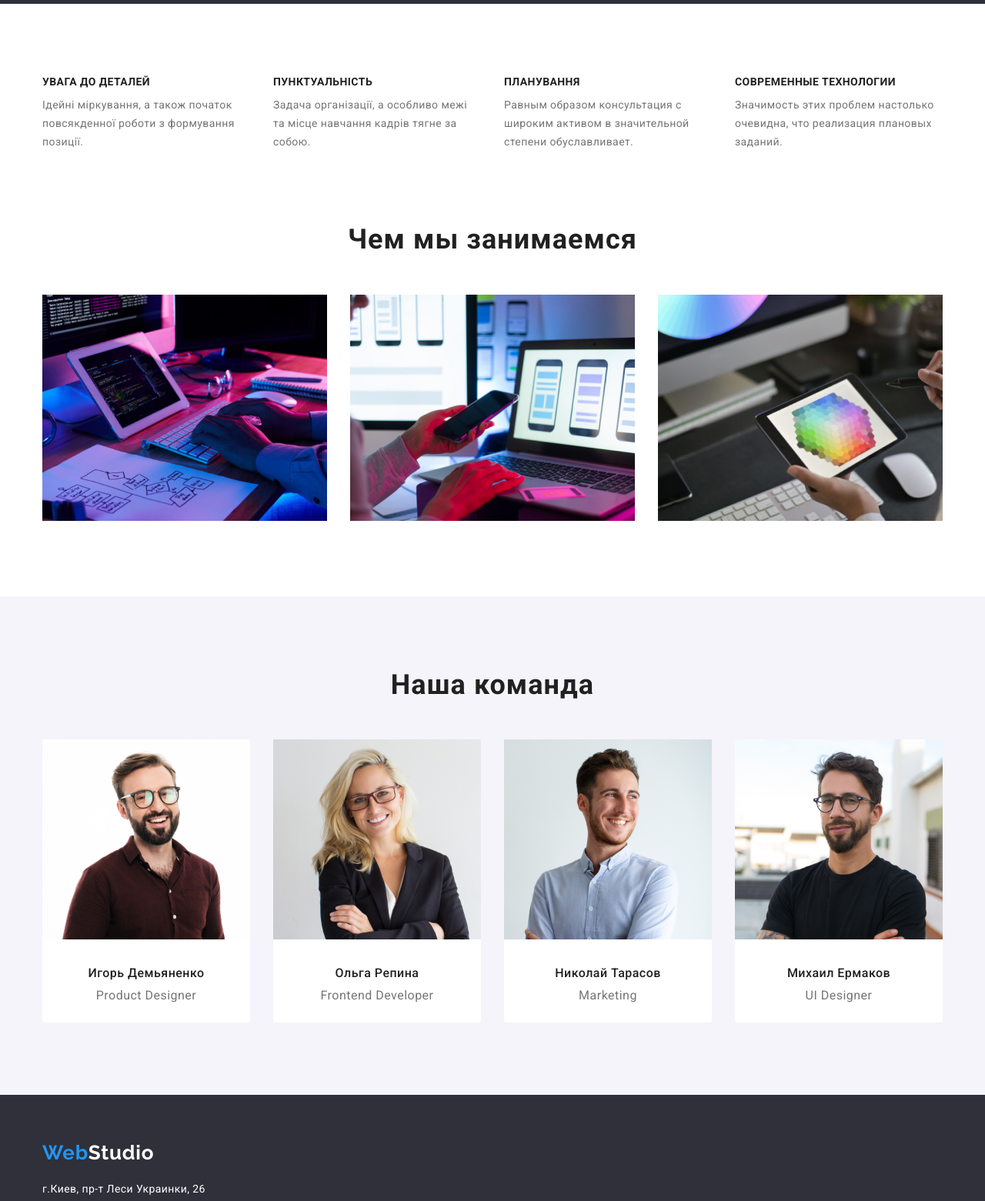
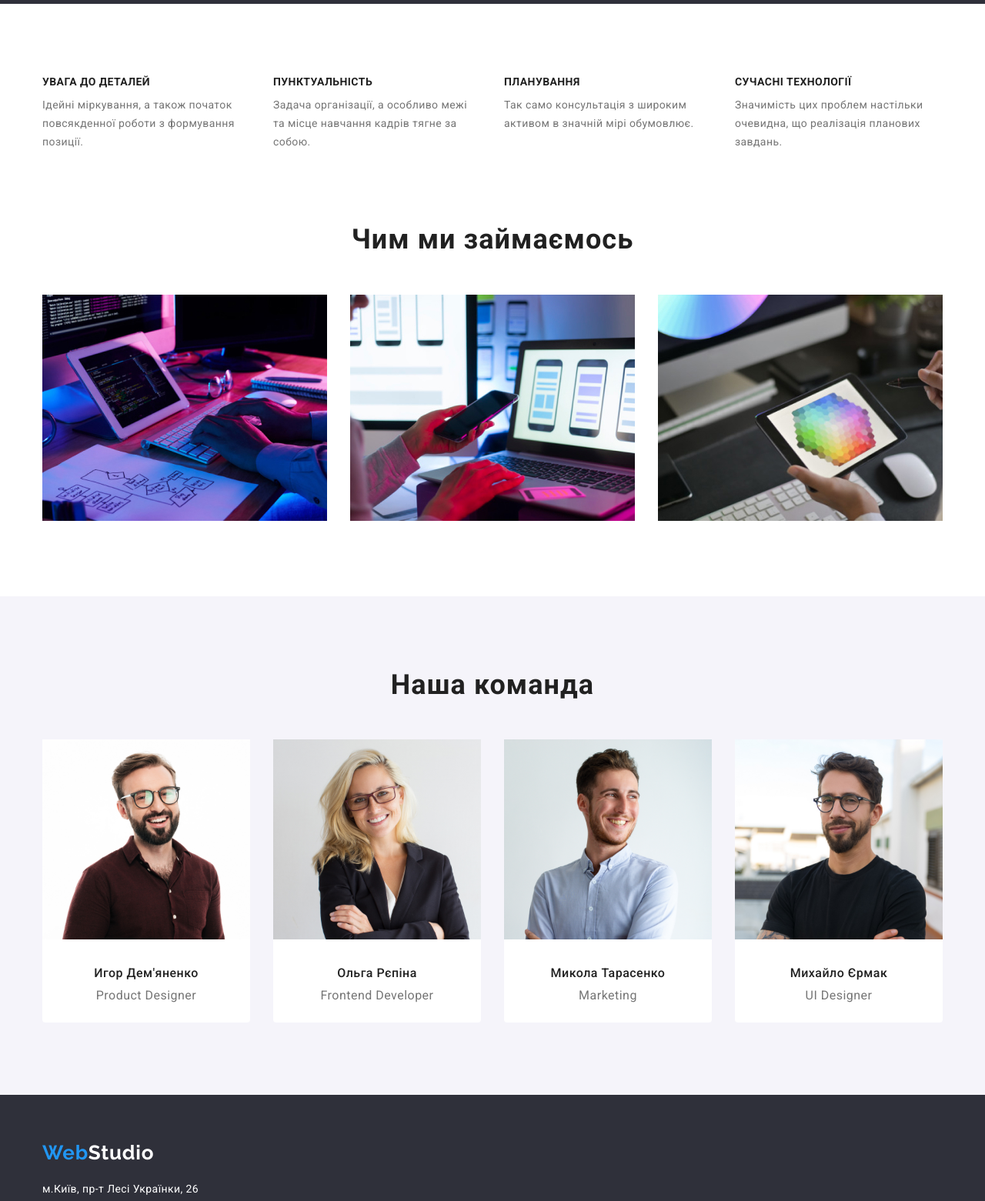
Before and after one commit to AlexCheverda/goit-markup-hw-03, a plain HTML site: page index.html in a window 1280 px wide. Shown: the part 680-2241 px from the top of the page at 77% size. Drawn offline with nearby package versions, Linux system fonts and the light colour scheme.

Commit message:
Update index.html

```diff
--- a/index.html
+++ b/index.html
@@ -81,13 +81,13 @@
             <li class="item">
               <h3 class="about-txt">Планування</h3>
               <p class="section-txt">
-                Равным образом консультация с широким активом в значительной степени обуславливает.
+                Так само консультація з широким активом в значній мірі обумовлює.
               </p>
             </li>
             <li class="item">
-              <h3 class="about-txt">Современные технологии</h3>
+              <h3 class="about-txt">Сучасні технології</h3>
               <p class="section-txt">
-                Значимость этих проблем настолько очевидна, что реализация плановых заданий.
+                Значимість цих проблем настільки очевидна, що реалізація планових завдань.
               </p>
             </li>
           </ul>
@@ -98,12 +98,12 @@
 
       <section class="work no-padding">
         <div class="container">
-          <h2 class="section-title">Чем мы занимаемся</h2>
+          <h2 class="section-title">Чим ми займаємось</h2>
           <ul class="work-list list">
             <li class="item">
               <img
                 src="./images/work-box/box-1.jpg"
-                alt="написание кода"
+                alt="написання коду"
                 width="370"
                 height="294"
               />
@@ -111,7 +111,7 @@
             <li class="item">
               <img
                 src="./images/work-box/box-2.jpg"
-                alt="создание макета"
+                alt="створення макету"
                 width="370"
                 height="294"
               />
@@ -119,7 +119,7 @@
             <li class="item">
               <img
                 src="./images/work-box/box-3.jpg"
-                alt="визуальное оформление"
+                alt="візуальне оформлення"
                 width="370"
                 height="294"
               />
@@ -138,44 +138,44 @@
               <img
                 class="team-img"
                 src="./images/team-img/img-1.jpg"
-                alt="фото Игорь Демьяненко"
+                alt="фото Игор Дем'яненко"
                 width="270"
                 height="260"
               />
-              <h3 class="member-title">Игорь Демьяненко</h3>
+              <h3 class="member-title">Игор Дем'яненко</h3>
               <p class="member-position">Product Designer</p>
             </li>
             <li class="team-card">
               <img
                 class="team-img"
                 src="./images/team-img/img-2.jpg"
-                alt="фото Ольга Репина"
+                alt="фото Ольга Рєпіна"
                 width="270"
                 height="260"
               />
-              <h3 class="member-title">Ольга Репина</h3>
+              <h3 class="member-title">Ольга Рєпіна</h3>
               <p class="member-position">Frontend Developer</p>
             </li>
             <li class="team-card">
               <img
                 class="team-img"
                 src="./images/team-img/img-3.jpg"
-                alt="фото Николай Тарасов"
+                alt="фото Микола Тарасенко"
                 width="270"
                 height="260"
               />
-              <h3 class="member-title">Николай Тарасов</h3>
+              <h3 class="member-title">Микола Тарасенко</h3>
               <p class="member-position">Marketing</p>
             </li>
             <li class="team-card">
               <img
                 class="team-img"
                 src="./images/team-img/img-4.jpg"
-                alt="фото Михаил Ермаков"
+                alt="фото Михайло Єрмак"
                 width="270"
                 height="260"
               />
-              <h3 class="member-title">Михаил Ермаков</h3>
+              <h3 class="member-title">Михайло Єрмак</h3>
               <p class="member-position">UI Designer</p>
             </li>
           </ul>
@@ -191,7 +191,7 @@
           <p class="logo">Web<span class="footer-logo">Studio</span></p>
         </a>
         <address class="footer-group">
-          <p class="contact">г.Киев, пр-т Леси Украинки, 26</p>
+          <p class="contact">м.Київ, пр-т Лесі Українки, 26</p>
           <ul class="cont-list list">
             <li class="item">
               <a href="mailto:info@devstudio.com" class="contact-link">info@devstudio.com</a>
```
